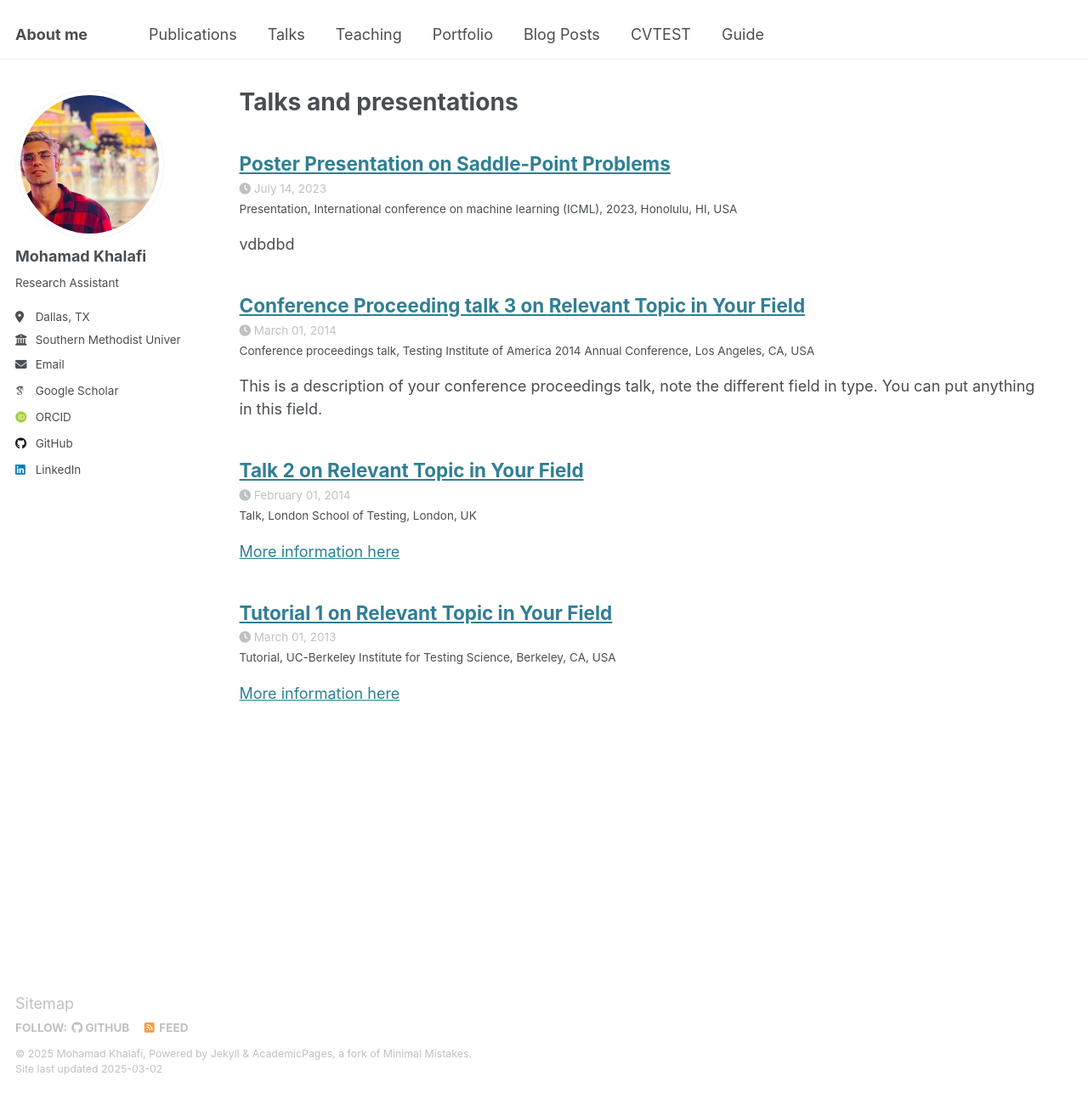
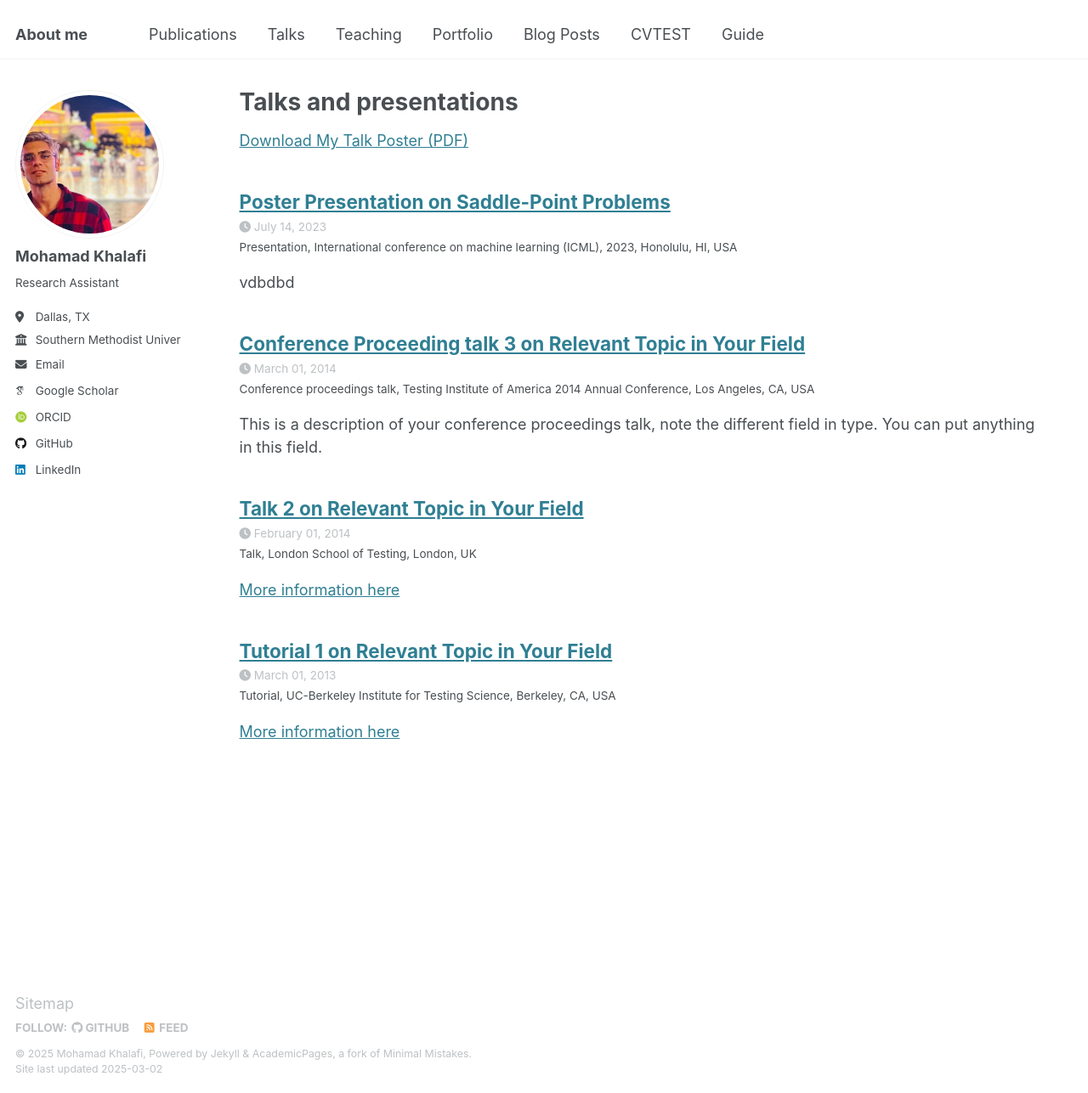
Before and after one commit to Mohammadkhf/mohammadkhf.github.io, a Jekyll site: the page built from _pages/talks.html, in a window 1280 px wide and 1287 px high. Shown: the whole window at 85% size. Built offline with Jekyll 4.4.1, drawn with Linux system fonts in a browser that asks for light colours; some web fonts are replaced.

Commit message:
Update talks.html

```diff
--- a/_pages/talks.html
+++ b/_pages/talks.html
@@ -10,7 +10,9 @@ author_profile: true
 <p style="text-decoration:underline;"><a href="/talkmap.html">See a map of all the places I've given a talk!</a></p>
 
 {% endif %}
-
+<p>
+     <a href="/assets/posters/poster.pdf" download>Download My Talk Poster (PDF)</a>
+</p>
 {% for post in site.talks reversed %}
   {% include archive-single-talk.html %}
 {% endfor %}
```
